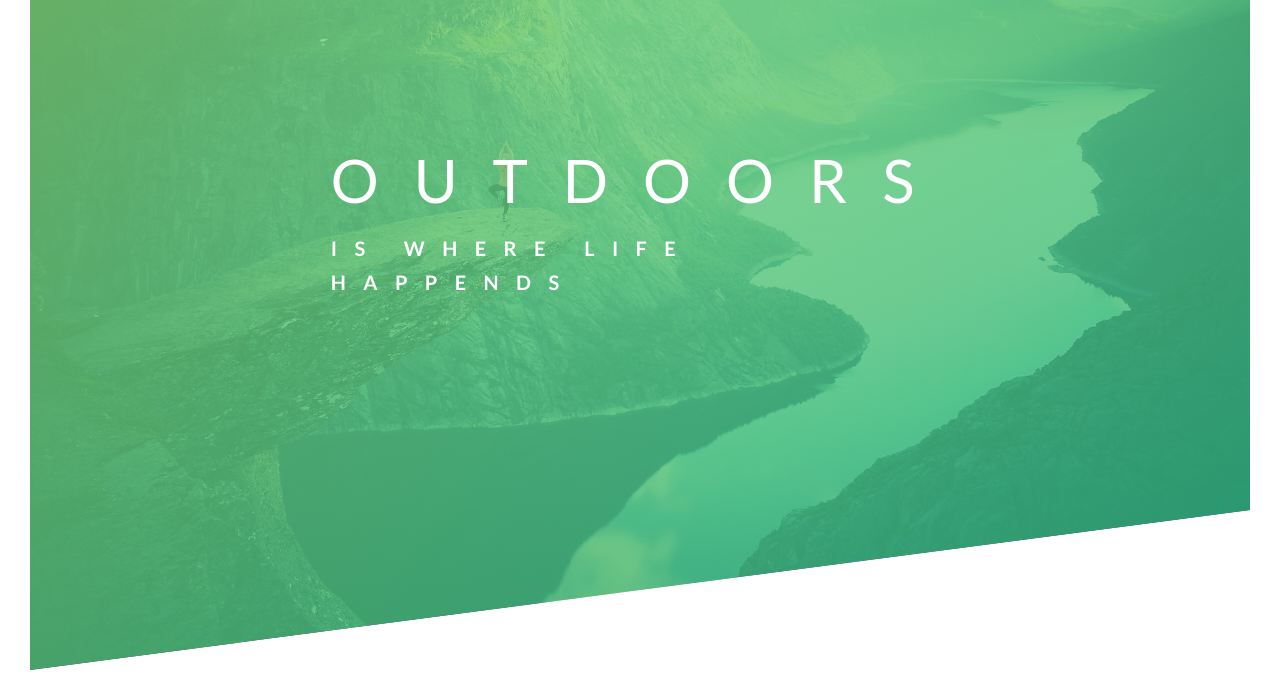
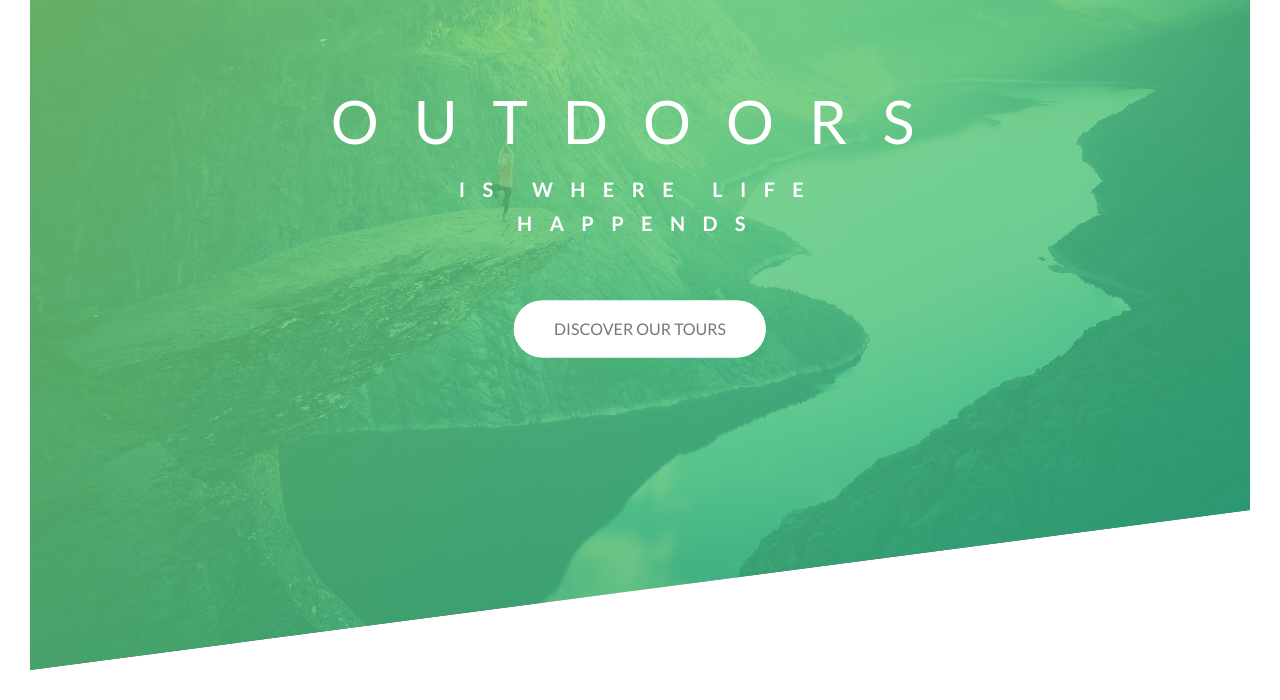
Before and after one commit to Albert2707/SassCourse, a plain HTML site: page NatoursProject/index.html in a window 1280 px wide. Shown: the part 120-820 px from the top of the page. Drawn offline with Linux system fonts and the light colour scheme.

Commit message:
cambios project

```diff
--- a/NatoursProject/css/style.css
+++ b/NatoursProject/css/style.css
@@ -1,7 +1,6 @@
 /*
 Light green: #7ed56f
 */
-
 /*
 COLORS:
 
@@ -9,8 +8,8 @@ Light green: #7ed56f
 Medium green: #55c57a
 Dark green: #28b485
 
-*/
-/*Universal selector*/
+
+/* "*" Universal selector*/
 
 * {
   margin: 0;
@@ -64,22 +63,134 @@ body {
   position: absolute;
   top: 40%;
   left: 50%;
-  transform: translate(-50%,-50%);
+  transform: translate(-50%, -50%);
+  text-align: center;
 }
 
 .heading-primary {
   color: #fff;
   text-transform: uppercase;
+  backface-visibility: hidden;
+  margin-bottom: 60px;
 }
 .heading-primary-main {
   display: block;
   font-size: 60px;
   font-weight: 400;
   letter-spacing: 35px;
+  animation-name: moveInLeft;
+  animation-duration: 1s;
+  /*Function which defines how the animation will proceed*/
+  /*How fast or how slow these paramters*/
+  animation-timing-function: ease-out;
+  /*The animation will simply happend three times*/
+  /* animation-iteration-count: 3; */
+  /* animation-delay:3s; */
 }
 .heading-primary-sub {
   display: block;
   font-size: 20px;
   font-weight: 700;
   letter-spacing: 17.4px;
+  animation: moveInRight 1s ease-out;
 }
+
+/* animations*/
+@keyframes moveInLeft {
+  /*When the animation start*/
+  0% {
+    opacity: 0;
+    transform: translateX(-100px);
+  }
+  /*When the animation is in 80%*/
+  80% {
+    transform: translateX(10px);
+  }
+  /*When the animation finish*/
+  100% {
+    opacity: 1;
+    transform: translateX(0);
+  }
+}
+
+@keyframes moveInRight {
+  /*When the animation start*/
+  0% {
+    opacity: 0;
+    transform: translateX(100px);
+  }
+  /*When the animation is in 80%*/
+  80% {
+    transform: translateX(-10px);
+  }
+  /*When the animation finish*/
+  100% {
+    opacity: 1;
+    transform: translateX(0);
+  }
+}
+
+@keyframes moveInBottom {
+  /*When the animation start*/
+  0% {
+    opacity: 0;
+    transform: translateY(30px);
+  }
+  /*When the animation finish*/
+  100% {
+    opacity: 1;
+    transform: translateX(0);
+  }
+}
+
+/* Pseudo classes link, are uses ti style an element under special condition */
+.btn:link,
+.btn:visited {
+  text-transform: uppercase;
+  text-decoration: none;
+  padding: 15px 40px;
+  display: inline-block;
+  border-radius: 100px;
+  transition: all 0.2s;
+  position: relative;
+}
+.btn:hover {
+  transform: translateY(-3px);
+  box-shadow: 0 10px 20px rgba(0, 0, 0, 0.2);
+}
+.btn:active {
+  transform: translateY(-1px);
+  box-shadow: 0 5px 10px rgba(0, 0, 0, 0.2);
+}
+
+.btn-white {
+  background-color: #fff;
+  color: #777;
+}
+.btn::after {
+  content: "";
+  display: inline-block;
+  width: 100%;
+  height: 100%;
+  border-radius: 100px;
+  position: absolute;
+  top: 0;
+  left: 0;
+  z-index: -1;
+  transition: all 0.4s;
+}
+
+.btn::after {
+  background-color: #fff;
+}
+.btn:hover::after {
+  transform: scaleX(1.4) scaleY(1.6);
+  opacity: 0;
+}
+
+.btn-animated {
+  /*  animation-name|time| functoin|delay| */
+  animation: moveInBottom 0.5s ease-out 0.75s;
+  /* the animation style will be applied before the animation start simply by using the animation fill mode */
+  animation-fill-mode: backwards;
+}
--- a/NatoursProject/index.html
+++ b/NatoursProject/index.html
@@ -22,6 +22,7 @@
           <span class="heading-primary-main">Outdoors</span>
           <span class="heading-primary-sub">is where life happends</span>
         </h1>
+        <a href="" class="btn btn-white btn-animated">Discover our tours</a>
       </div>
     </header>
   </body>
```
Also changed, not shown: 1 other file.
